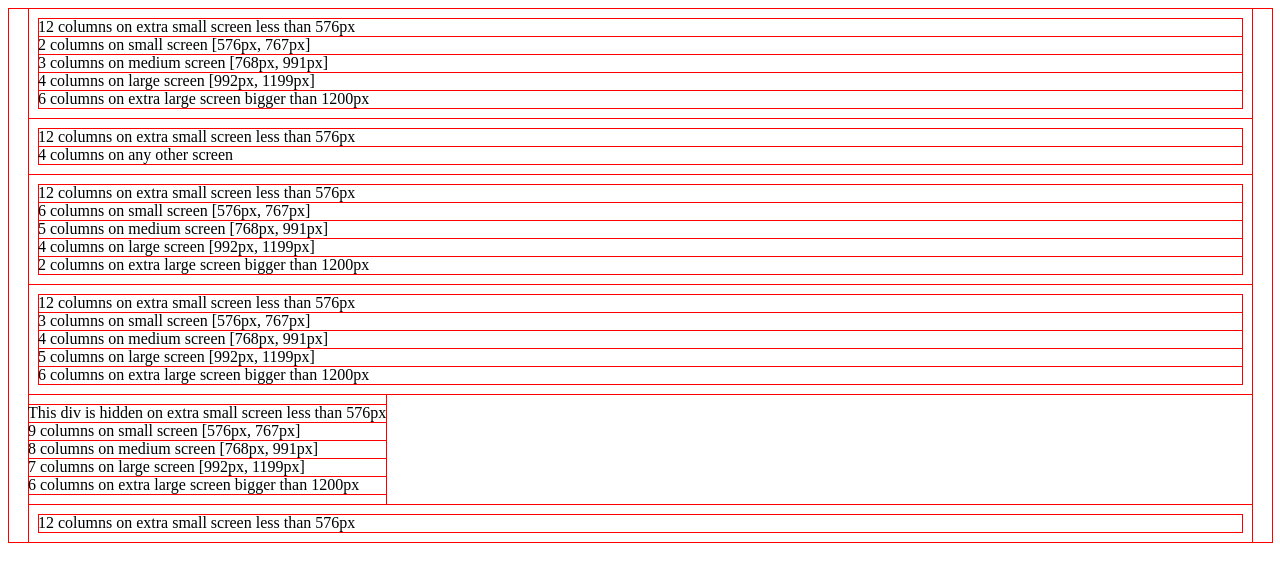
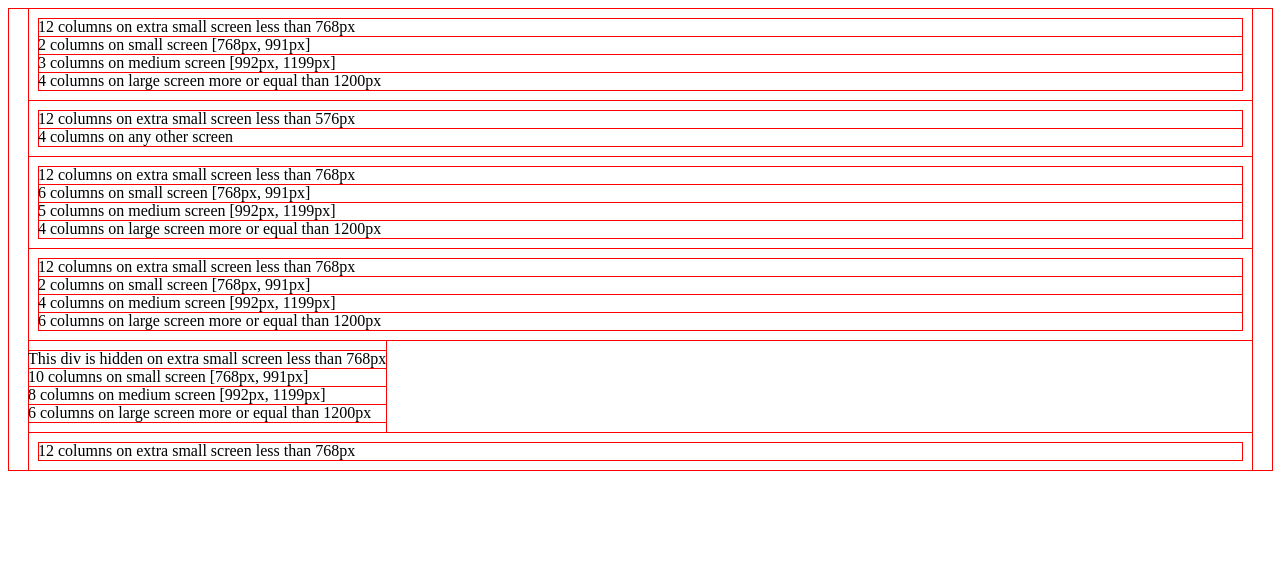
Before and after one commit to Shulkin/scss-flexbox-grid, a website: page index.html in a window 1280 px wide. Drawn offline with Linux system fonts and the light colour scheme.

Commit message:
Change columns in index

```diff
--- a/index.html
+++ b/index.html
@@ -12,61 +12,57 @@
       Grid class naming looks similar to Bootstrap or Flexbox Grid:
         *) container, row
         *) total 12 columns
-        *) col-xs-*, col-sm-*, col-md-*, col-lg-*, col-xl-*
+        *) col-xs-*, col-sm-*, col-md-*, col-lg-*
         *) Breakpoints may vary, though
     -->
     <section class="container">
       <!-- Make three rows in global container -->
       <div class="row">
-        <div class="col-xs-12 col-sm-2 col-md-3 col-lg-4 col-xl-6">
+        <div class="col-xs-12 col-sm-2 col-md-3 col-lg-4">
           <ul>
-            <li>12 columns on extra small screen less than 576px</li>
-            <li>2 columns on small screen [576px, 767px]</li>
-            <li>3 columns on medium screen [768px, 991px]</li>
-            <li>4 columns on large screen [992px, 1199px]</li>
-            <li>6 columns on extra large screen bigger than 1200px</li>
+            <li>12 columns on extra small screen less than 768px</li>
+            <li>2 columns on small screen [768px, 991px]</li>
+            <li>3 columns on medium screen [992px, 1199px]</li>
+            <li>4 columns on large screen more or equal than 1200px</li>
           </ul>
         </div>
-        <div class="col-xs-12 col-sm-4 col-md-4 col-lg-4 col-xl-4">
+        <div class="col-xs-12 col-sm-4">
           <ul>
             <li>12 columns on extra small screen less than 576px</li>
             <li>4 columns on any other screen</li>
           </ul>
         </div>
-        <div class="col-xs-12 col-sm-6 col-md-5 col-lg-4 col-xl-2">
+        <div class="col-xs-12 col-sm-6 col-md-5 col-lg-4">
           <ul>
-            <li>12 columns on extra small screen less than 576px</li>
-            <li>6 columns on small screen [576px, 767px]</li>
-            <li>5 columns on medium screen [768px, 991px]</li>
-            <li>4 columns on large screen [992px, 1199px]</li>
-            <li>2 columns on extra large screen bigger than 1200px</li>
+            <li>12 columns on extra small screen less than 768px</li>
+            <li>6 columns on small screen [768px, 991px]</li>
+            <li>5 columns on medium screen [992px, 1199px]</li>
+            <li>4 columns on large screen more or equal than 1200px</li>
           </ul>
         </div>
       </div>
       <div class="row">
-        <div class="col-xs-12 col-sm-3 col-md-4 col-lg-5 col-xl-6">
+        <div class="col-xs-12 col-sm-2 col-md-4 col-lg-6">
           <ul>
-            <li>12 columns on extra small screen less than 576px</li>
-            <li>3 columns on small screen [576px, 767px]</li>
-            <li>4 columns on medium screen [768px, 991px]</li>
-            <li>5 columns on large screen [992px, 1199px]</li>
-            <li>6 columns on extra large screen bigger than 1200px</li>
+            <li>12 columns on extra small screen less than 768px</li>
+            <li>2 columns on small screen [768px, 991px]</li>
+            <li>4 columns on medium screen [992px, 1199px]</li>
+            <li>6 columns on large screen more or equal than 1200px</li>
           </ul>
         </div>
-        <div class="col-xs-hidden col-sm-9 col-md-8 col-lg-7 col-xl-6">
+        <div class="col-xs-hidden col-sm-10 col-md-8 col-lg-6">
           <ul>
-            <li>This div is hidden on extra small screen less than 576px</li>
-            <li>9 columns on small screen [576px, 767px]</li>
-            <li>8 columns on medium screen [768px, 991px]</li>
-            <li>7 columns on large screen [992px, 1199px]</li>
-            <li>6 columns on extra large screen bigger than 1200px</li>
+            <li>This div is hidden on extra small screen less than 768px</li>
+            <li>10 columns on small screen [768px, 991px]</li>
+            <li>8 columns on medium screen [992px, 1199px]</li>
+            <li>6 columns on large screen more or equal than 1200px</li>
           </ul>
         </div>
       </div>
       <div class="row">
         <div class="col-xs-12">
           <ul>
-            <li>12 columns on extra small screen less than 576px</li>
+            <li>12 columns on extra small screen less than 768px</li>
           </ul>
         </div>
       </div>
```
